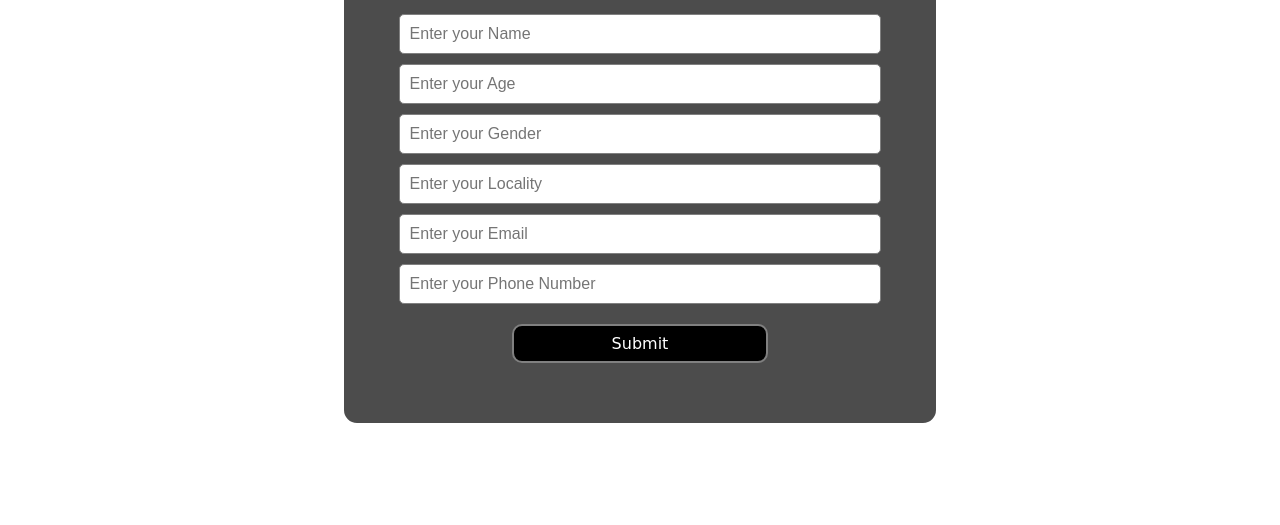
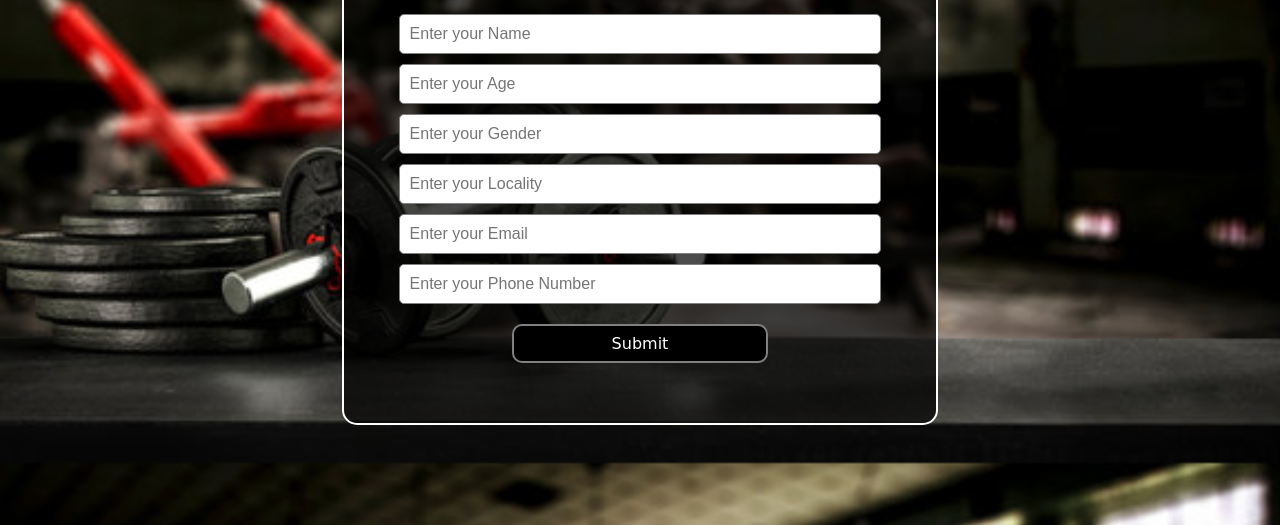
Before and after one commit to TEJA-MAKIREDDY/ProFit-Gym-Website, a plain HTML site: page index.html in a window 1280 px wide. Shown: the part 337-862 px from the top of the page. Drawn offline with Linux system fonts and the light colour scheme; a web font is replaced by a local one.

Commit message:
Update index.html

```diff
--- a/index.html
+++ b/index.html
@@ -15,7 +15,7 @@
             color: white;
             margin: 0;
             padding: 0;
-            background: url('gym-bg.jpg') no-repeat center center fixed;
+            background: url('gym bg.jpg') no-repeat center center fixed;
             background-size: cover;
         }
 
```
